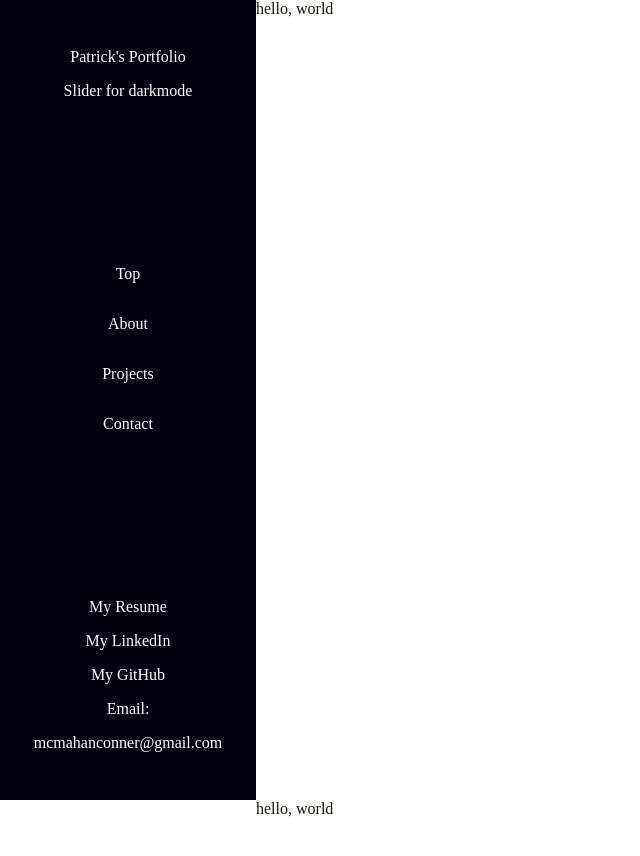
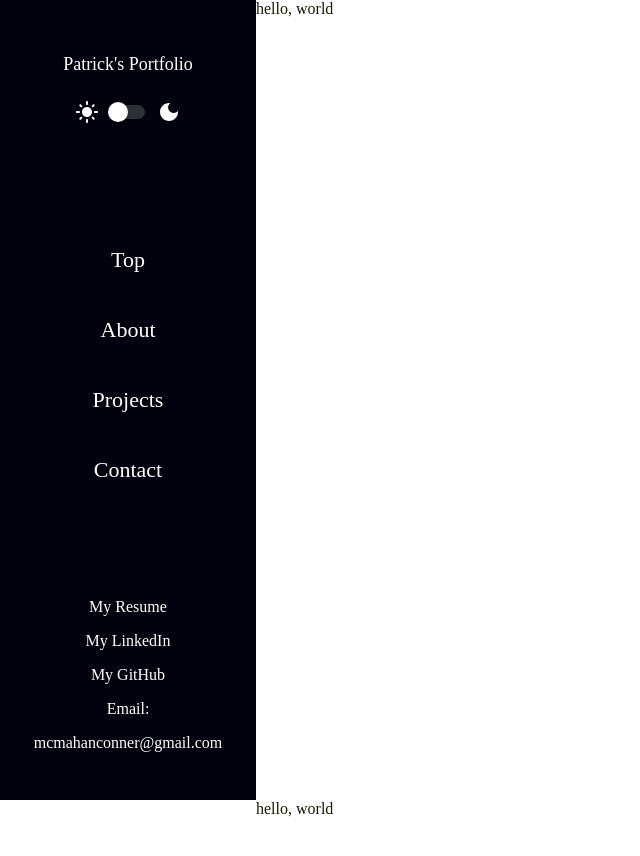
Before and after one commit to pmcmahan1/portfolio, a React (Vite) app: page / in a window 1280 px wide. Shown: the top 856 px of the page, without its empty margins (0-640 px from the left). Built offline with nearby package versions, Linux system fonts and the light colour scheme.

Commit message:
Darkmode

```diff
--- a/package.json
+++ b/package.json
@@ -10,6 +10,10 @@
     "preview": "vite preview"
   },
   "dependencies": {
+    "@emotion/react": "^11.11.1",
+    "@emotion/styled": "^11.11.0",
+    "@mui/icons-material": "^5.11.16",
+    "@mui/material": "^5.13.5",
     "react": "^18.2.0",
     "react-dom": "^18.2.0",
     "swiper": "^9.4.1"
--- a/src/App.jsx
+++ b/src/App.jsx
@@ -1,4 +1,7 @@
 import React, { useState } from 'react'
+import Switch from '@mui/material/Switch';
+import LightModeIcon from '@mui/icons-material/LightMode';
+import DarkModeIcon from '@mui/icons-material/DarkMode';
 import './App.scss'
 
 
@@ -6,12 +9,20 @@ function App() {
 
  const [isDarkMode, setIsDarkmode] = useState(false)
 
+ const handleDarkMode = () => {
+  setIsDarkmode(prev => !prev)
+ }
+
   return (
 <div className={`app ${isDarkMode ? "dark" : ""}`}>
   <div className="sidebar">
     <div className="sidebar-group-top">
     <div className="sidebar-item">Patrick's Portfolio</div>
-    <div className="sidebar-item">Slider for darkmode</div>
+    <div className="sidebar-item">
+      <LightModeIcon />
+      <Switch onClick={handleDarkMode}/>
+      <DarkModeIcon />
+      </div>
      </div>
      <div className="sidebar-group-middle">
     <div className="sidebar-item">Top</div>
--- a/src/App.scss
+++ b/src/App.scss
@@ -6,6 +6,7 @@ $secondary-button: #f7f8e3;
 .dark {
   color: $background !important;
   background-color: #121212 !important;
+
 }
 
 .app {
@@ -31,12 +32,14 @@ $secondary-button: #f7f8e3;
       gap: 1em;
       align-items: center;
       margin-top: 3em;
+      font-size: 18px;
     }
     .sidebar-group-middle {
         display: flex;
         flex-direction: column;
         gap: 2em;
         align-items: center;
+        font-size: 22px;
       }
     .sidebar-group-bottom {
       display: flex;
@@ -44,10 +47,12 @@ $secondary-button: #f7f8e3;
       gap: 1em;
       align-items: center;
       margin-bottom: 3em;
+      font-size: 16px;
     }
 
     .sidebar-item {
       display: flex;
+      align-items: center;
     }
   }
 
@@ -73,3 +78,7 @@ $secondary-button: #f7f8e3;
     margin-left: 0 !important;
   }
 }
+
+.MuiSwitch-track {
+    background-color: rgb(119, 119, 119) !important;
+}
```
Also changed, not shown: 1 other file (tests, documents, lock files or other folders).
